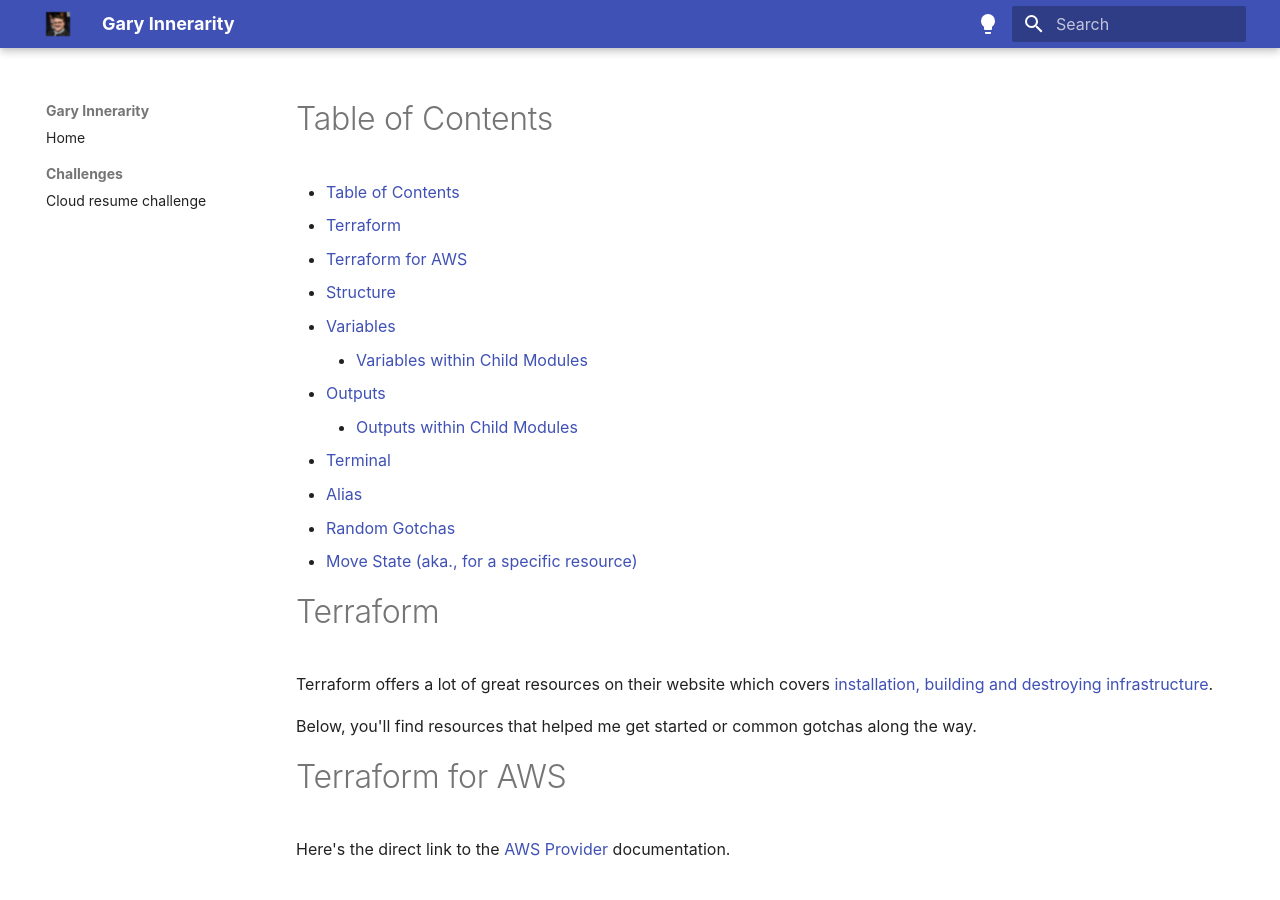
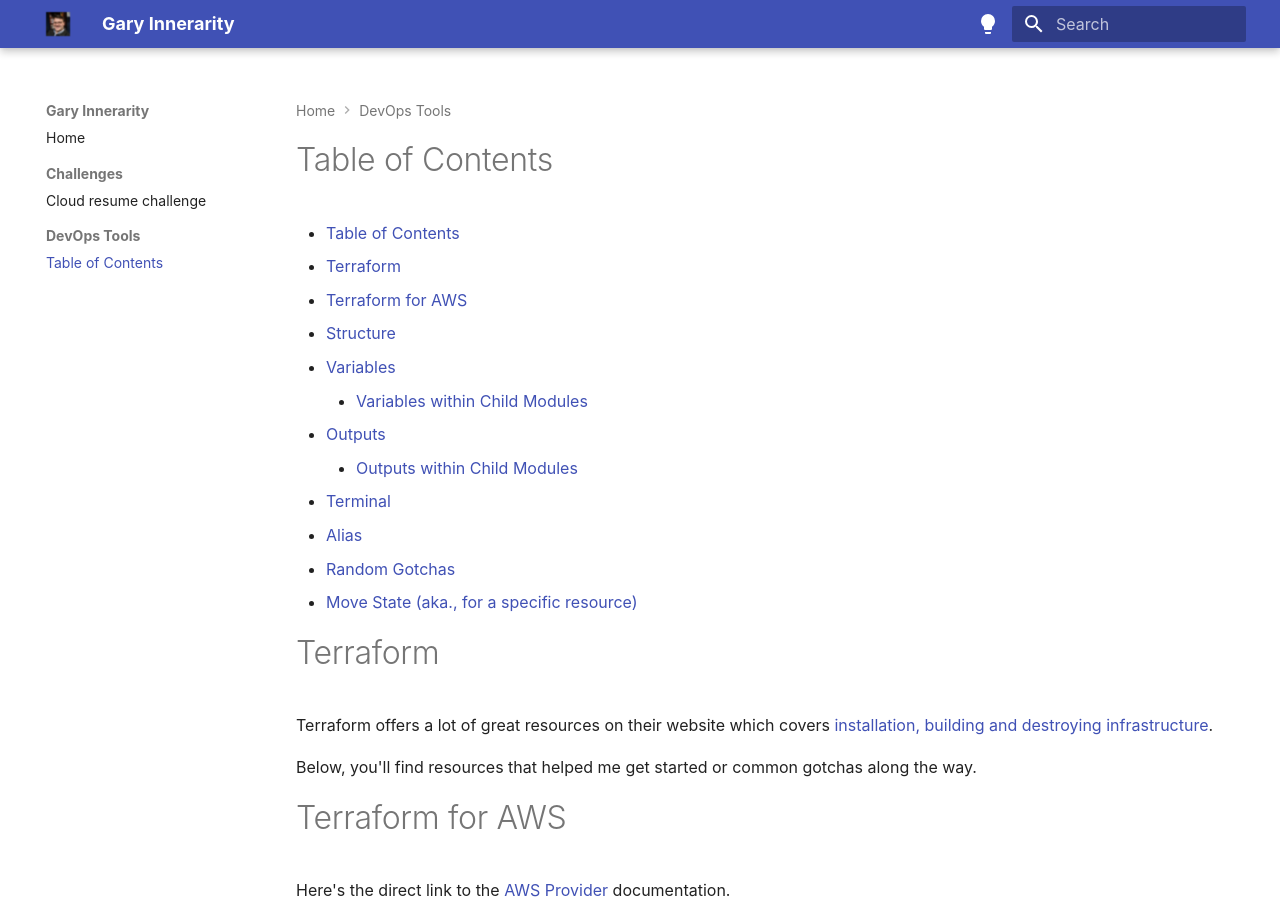
Before and after one commit to ospf2fullstack/garyinnerarity.com, an MkDocs documentation site: the page built from docs/terraform/main(tf).md, in a window 1280 px wide and 900 px high. Built offline with MkDocs 1.6.1 and Material for MkDocs 9.7.7, drawn with Linux system fonts in a browser that asks for light colours.

Commit message:
Update mkdocs.yml

```diff
--- a/mkdocs.yml
+++ b/mkdocs.yml
@@ -96,10 +96,10 @@
     #   - "100_days/100days_devops.md"
       - "cloud_resume/cloud_resume_challenge.md"
 
-  # - DevOps Tools:
+  - DevOps Tools:
   #   - "devops/devops_tools.md"
   #   - "gitlab/gitlab.md"
-  #   - "terraform/main(tf).md"
+    - "terraform/main(tf).md"
   # - Hardware:
   #   - "hardware/compute_blade/compute_blade.md"
   #   - "hardware/raspberry_pi/raspberry_pi.md"
```
